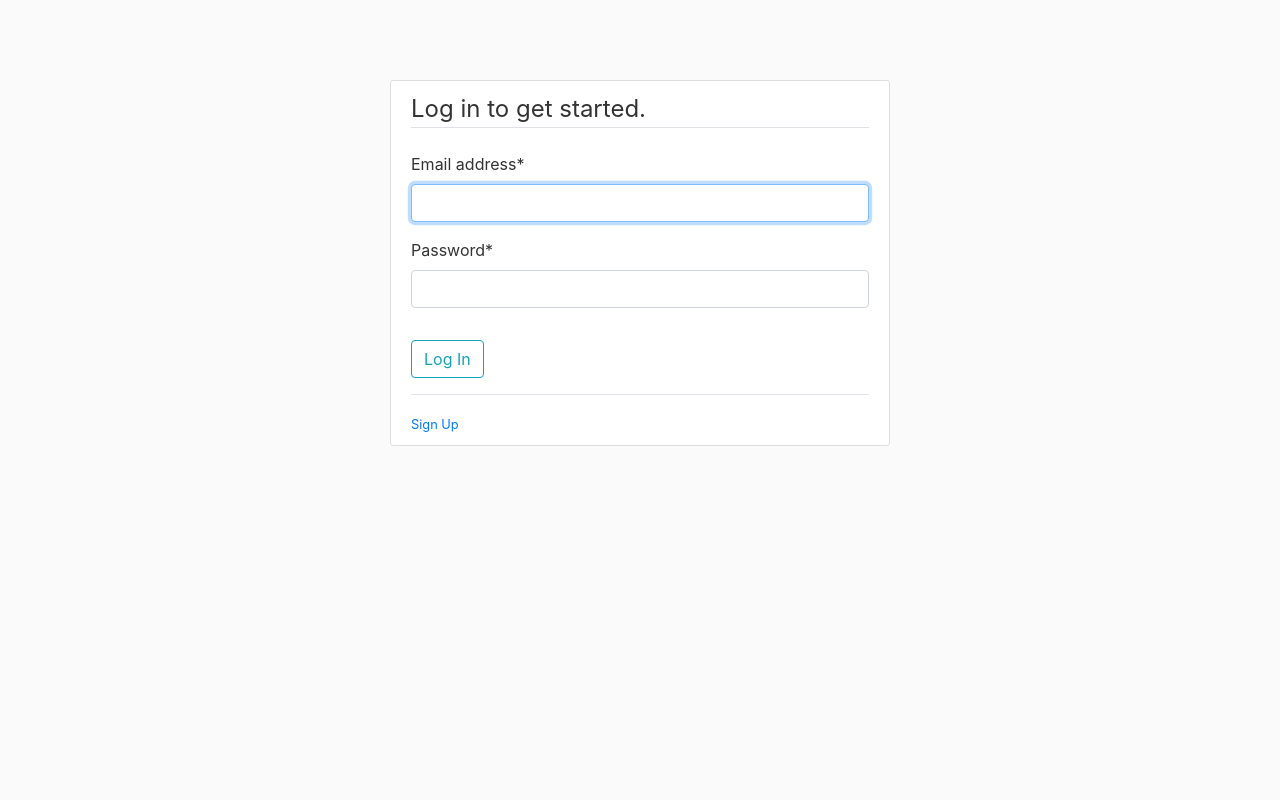
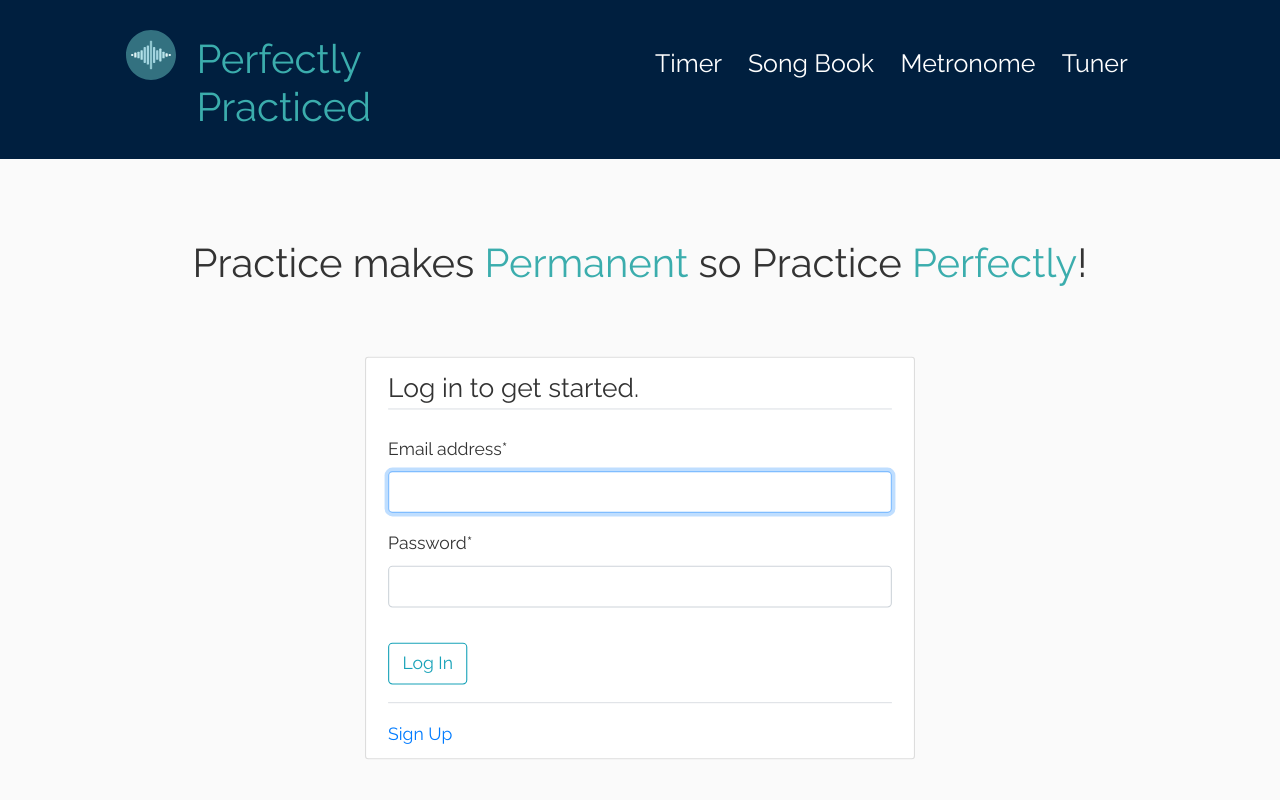
Before and after one commit to carolbarbosa101/PerfectlyPracticed, a Django app: page / in a window 1280 px wide. Run offline with Django 3.2, Linux system fonts and the light colour scheme; some libraries are stand-ins or nearby versions.

Commit message:
Login & Sign Up template inheritance and appearance changed, some smaller appearance/test changes

```diff
--- a/dashboard/static/dashboard/main.css
+++ b/dashboard/static/dashboard/main.css
@@ -3,7 +3,6 @@
     margin-bottom: 50px;
     padding: 20px;
 }
-
 .page-header h1,
 .page-header h1 a,
 .page-header h1 a:visited,
@@ -11,43 +10,46 @@
     color: #3badad;
     text-decoration: none;
 }
-
+#logo{
+    margin-top: 10px;
+}
 #header_text{
-    margin-top: 5px;
-}
-
-#feature_links{
     margin-top: 15px;
 }
-
-#header-menu{
+#feature_links{
     margin-top: 25px;
 }
-
-.timer, .song_book, .metronome, .tuner, .log {
+.timer, .song_book, .metronome, .tuner{
     font-size: 25px;
     margin-right: 20px;
     color: white;
     text-decoration: none;
 
 }
-
-.timer:hover, .song_book:hover, .metronome:hover, .tuner:hover, .log:hover{
+.timer:hover, .song_book:hover, .metronome:hover, .tuner:hover{
     color: #3badad;
     text-decoration: none;
 
 }
-
-.profile, .settings_link, .logout {
-    color: #3badad;
-    text-decoration: none;
-}
-
-.profile:hover, .settings_link:hover, .logout:hover {
+.profile:hover, .settings_link:hover, #logout:hover {
     color: white;
     text-decoration: none;
 }
+.f_name{
+    margin-top: 15px;
+    color: orange;
+}
+.logout {
+    color: #3badad;
+    text-decoration: none;
+    font-size: large;
+}
 
+body {
+    background: #fafafa;
+    color: #333333;
+    font-family: 'Raleway', sans-serif;
+}
 
 #goals_table{
     transform:scale(1.2);
--- a/dashboard/templates/dashboard/base.html
+++ b/dashboard/templates/dashboard/base.html
@@ -2,14 +2,16 @@
 <!DOCTYPE html>
 <html lang="en">
 <head>
-    <!-- Required meta tags -->
     <meta charset="utf-8">
     <meta name="viewport" content="width=device-width, initial-scale=1, shrink-to-fit=no">
 
-    <!-- Bootstrap CSS -->
     <link rel="stylesheet" href="https://maxcdn.bootstrapcdn.com/bootstrap/4.0.0/css/bootstrap.min.css" integrity="sha384-Gn5384xqQ1aoWXA+058RXPxPg6fy4IWvTNh0E263XmFcJlSAwiGgFAW/dAiS6JXm" crossorigin="anonymous">
 
     <link rel="shortcut icon" type="image/x-icon" href="{% static 'dashboard/favicon.ico' %}" />
+
+    <link rel="preconnect" href="https://fonts.googleapis.com">
+    <link rel="preconnect" href="https://fonts.gstatic.com" crossorigin>
+    <link href="https://fonts.googleapis.com/css2?family=Raleway&display=swap" rel="stylesheet">
 
     {% block sheet %}
         <link rel="stylesheet" type="text/css" href="{% static 'dashboard/main.css' %}"/>
@@ -21,6 +23,7 @@
     {% endblock title %}
 </head>
 <body>
+    {% block header %}
     <header class="page-header">
         <div class="row">
             <div class="col-md-4 offset-1" id="header">
@@ -35,7 +38,7 @@
                     </div>
                 </div>
             </div>
-            <div class="col-md-5" id="feature_links">
+            <div class="col-md-5 offset-1" id="feature_links">
                 <a href="{% url 'timer' user.pk %}" class="timer">
                     Timer
                 </a>
@@ -49,17 +52,15 @@
                     Tuner
                 </a>
             </div>
-            <div class="col-md-2" id="header-menu">
-                <a href="" class="settings_link">
-                    Settings
-                </a>
+            <div class="col-md-1" id="account_section">
+                <h5 class="f_name">{{user.first_name}}</h5>
                 <a href="{% url 'logout' %}" class="logout">
                     Log Out
                 </a>
             </div>
         </div>
-
     </header>
+    {% endblock header %}
     <div class="container">
         {% block content %}
         {% endblock %}
--- a/dashboard/tests.py
+++ b/dashboard/tests.py
@@ -49,7 +49,7 @@ class GoalsTest(TestCase):
         redirect_response = self.client.get('/dashboard/1/')
         login_url = redirect_response.url
         login_response = self.client.get(login_url)
-        self.assertTemplateUsed(login_response, 'users/login.html')
+        self.assertTemplateUsed(login_response, 'users/base_auth_login.html')
 
     def test_successful_login_uses_dashboard_template(self):
         url = self.sign_up_and_login_url()
--- a/functional_tests/test_signup_login.py
+++ b/functional_tests/test_signup_login.py
@@ -8,7 +8,7 @@ class SignupLoginTest(FunctionalTest):
         self.browser.get(self.live_server_url)
 
         # He is presented with a login page with username and password textboxes
-        self.assertIn('Music Practice', self.browser.title)
+        self.assertIn('Perfectly Practiced', self.browser.title)
 
         # Ziggy does not have an account so he chooses the sign up link that is below the entry fields
         self.find_and_click('#sign_up')
--- a/song_book/static/song_book/main.css
+++ b/song_book/static/song_book/main.css
@@ -4,15 +4,19 @@
 
 #to_learn_title{
     background-color: salmon;
+    border-radius: 5px;
 }
 #learning_title{
     background-color: palegoldenrod;
+    border-radius: 5px;
 }
 #learned_title{
-    background-color: #77dd77
+    background-color: #77dd77;
+    border-radius: 5px;
 }
 #rusty_title{
     background-color: burlywood;
+    border-radius: 5px;
 }
 
 .list-group-item{
--- a/tuner/static/tuner/main.css
+++ b/tuner/static/tuner/main.css
@@ -16,7 +16,7 @@
 #light_slider{
     border-style: solid;
     border-width: 10px;
-    color: #F2F2F2;
+    color: #DCDCDC;
 }
 .slide{
     font-size: 50px;
--- a/users/static/users/main.css
+++ b/users/static/users/main.css
@@ -1,9 +1,12 @@
-body {
-  background: #fafafa;
-  color: #333333;
-  margin-top: 5rem;
+#slogan{
+  margin-bottom: 20px;
+  text-align: center;
+  padding: 30px 30px 30px 30px;
+  border-radius: 10px;
 }
+
 .content-section {
+    margin-top: 30px;
     background: #ffff;
     padding: 10px 20px;
     border: 1px solid #dddddd;
@@ -11,5 +14,9 @@ body {
     position: absolute;
     width: 500px;
     left: 50%;
-    transform:translateX(-50%);
+    transform:translateX(-50%) scale(1.1);
   }
+
+  #sign_up{
+    font-size: medium;
+  }
--- a/users/templates/users/base.html
+++ /dev/null
@@ -1,36 +0,0 @@
-{% load static %}
-<!DOCTYPE html>
-<html lang="en">
-<head>
-    <!-- Required meta tags -->
-    <meta charset="utf-8">
-    <meta name="viewport" content="width=device-width, initial-scale=1, shrink-to-fit=no">
-
-    <!-- Bootstrap CSS -->
-    <link rel="stylesheet" href="https://maxcdn.bootstrapcdn.com/bootstrap/4.0.0/css/bootstrap.min.css" integrity="sha384-Gn5384xqQ1aoWXA+058RXPxPg6fy4IWvTNh0E263XmFcJlSAwiGgFAW/dAiS6JXm" crossorigin="anonymous">
-
-    <link rel="stylesheet" type="text/css" href="{% static 'users/main.css' %}"/>
-
-    <link rel="shortcut icon" type="image/x-icon" href="{% static 'dashboard/favicon.ico' %}" />
-
-    <title>Music Practice</title>
-</head>
-<body>
-{% if messages %}
-    {% for message in messages %}
-      <div class="alert alert-{{ message.tags }}">
-        {{ message }}
-      </div>
-    {% endfor %}
-{% endif %}
-<div class="container">
-    {% block content %}
-    {% endblock %}
-</div>
-    <!-- Optional JavaScript -->
-    <!-- jQuery first, then Popper.js, then Bootstrap JS -->
-    <script src="https://code.jquery.com/jquery-3.2.1.slim.min.js" integrity="sha384-KJ3o2DKtIkvYIK3UENzmM7KCkRr/rE9/Qpg6aAZGJwFDMVNA/GpGFF93hXpG5KkN" crossorigin="anonymous"></script>
-    <script src="https://cdnjs.cloudflare.com/ajax/libs/popper.js/1.12.9/umd/popper.min.js" integrity="sha384-ApNbgh9B+Y1QKtv3Rn7W3mgPxhU9K/ScQsAP7hUibX39j7fakFPskvXusvfa0b4Q" crossorigin="anonymous"></script>
-    <script src="https://maxcdn.bootstrapcdn.com/bootstrap/4.0.0/js/bootstrap.min.js" integrity="sha384-JZR6Spejh4U02d8jOt6vLEHfe/JQGiRRSQQxSfFWpi1MquVdAyjUar5+76PVCmYl" crossorigin="anonymous"></script>
-</body>
-</html>
--- /dev/null
+++ b/users/templates/users/base_auth.html
@@ -0,0 +1,57 @@
+{% extends 'dashboard/base.html' %}
+{% load crispy_forms_tags %}
+{% load static %}
+
+{% block title %}
+{% endblock title %}
+
+{% block sheet %}
+    {{ block.super }}
+    <link rel="stylesheet" type="text/css" href="{% static 'users/main.css' %}"/>
+{% endblock sheet %}
+
+{% block header %}
+<header class="page-header">
+    <div class="row">
+        <div class="col-md-4 offset-1" id="header">
+            <div class="row">
+                <div class="col-md-2" id="logo">
+                    <img src="{% static 'dashboard/music-svgrepo-com.svg' %}" alt="logo">
+                </div>
+                <div class="col-md-10" id="header_text">
+                    <h1><a href="{% url 'login' %}">
+                        Perfectly Practiced
+                    </a></h1>
+                </div>
+            </div>
+        </div>
+        <div class="col-md-5 offset-1" id="feature_links">
+            <a href="" class="timer">
+                Timer
+            </a>
+            <a href="" class="song_book">
+                Song Book
+            </a>
+            <a href="" class="metronome">
+                Metronome
+            </a>
+            <a href="" class="tuner">
+                Tuner
+            </a>
+        </div>
+    </div>
+</header>
+{% endblock header %}
+
+{% block message %}
+{% if messages %}
+    {% for message in messages %}
+      <div class="alert alert-{{ message.tags }}">
+        {{ message }}
+      </div>
+    {% endfor %}
+{% endif %}
+{% endblock message %}
+
+{% block content%}
+{% endblock content %}
--- a/users/templates/users/login.html
+++ b/users/templates/users/base_auth_login.html
@@ -1,10 +1,20 @@
-{% extends 'users/base.html' %}
+{% extends 'users/base_auth.html' %}
 {% load crispy_forms_tags %}
+{% load static %}
+
+{% block title %}
+<title>Perfectly Practiced</title>
+{% endblock title %}
+
 {% block content%}
-{% block title %}
-<title>Login</title>
-{% endblock %}
-<div class="content-section" width>
+<div id="slogan">
+    <h1>Practice makes <span style="color: #3badad;">Permanent </span> so Practice <span style="color: #3badad;">Perfectly</span>!</h1>
+</div>
+
+{% block message %}
+{% endblock message %}
+
+<div class="content-section">
     <form method="POST">{% csrf_token %}
         <fieldset class="form-group">
             <legend class="border-bottom mb-4">Log in to get started.</legend>
@@ -22,4 +32,4 @@
         </small>
     </div>
 </div>
-{% endblock %}
+{% endblock content %}
--- a/users/tests.py
+++ b/users/tests.py
@@ -23,11 +23,11 @@ class RegisterLoginTest(TestCase):
 
     def test_uses_login_template(self):
         response = self.client.get('/')
-        self.assertTemplateUsed(response, 'users/login.html')
+        self.assertTemplateUsed(response, 'users/base_auth_login.html')
 
     def test_uses_sign_up_template(self):
         response = self.client.get('/sign_up')
-        self.assertTemplateUsed(response, 'users/sign_up.html')
+        self.assertTemplateUsed(response, 'users/base_auth_signup.html')
 
     def test_details_saved_after_post(self):
         self.sign_up_post()
--- a/users/urls.py
+++ b/users/urls.py
@@ -4,8 +4,8 @@ from . import views
 from musicsite.middleware import login_exempt
 
 urlpatterns = [
-    path('', login_exempt(auth_views.LoginView.as_view(template_name='users/login.html')), name='login'),
+    path('', login_exempt(auth_views.LoginView.as_view(template_name='users/base_auth_login.html')), name='login'),
     path('login_success', views.login_success, name='login_success'),
-    path('logout', login_exempt(auth_views.LogoutView.as_view(template_name='users/login.html')), name='logout'),
+    path('logout', login_exempt(auth_views.LogoutView.as_view(template_name='base_auth_login.html')), name='logout'),
     path('sign_up', views.sign_up, name='sign_up'),
 ]
--- a/users/views.py
+++ b/users/views.py
@@ -21,4 +21,4 @@ def sign_up(request):
             return redirect('login')
     else:
         form = UserRegisterForm()
-    return render(request, 'users/sign_up.html',{'form':form})
+    return render(request, 'users/base_auth_signup.html',{'form':form})
```
Also changed, not shown: functional_tests/test_dashboard.py (+7 -6 lines), functional_tests/test_songbook.py (+6 -6 lines), users/templates/users/base_auth_signup.html (renamed from users/templates/users/sign_up.html, +11 -6 lines).
